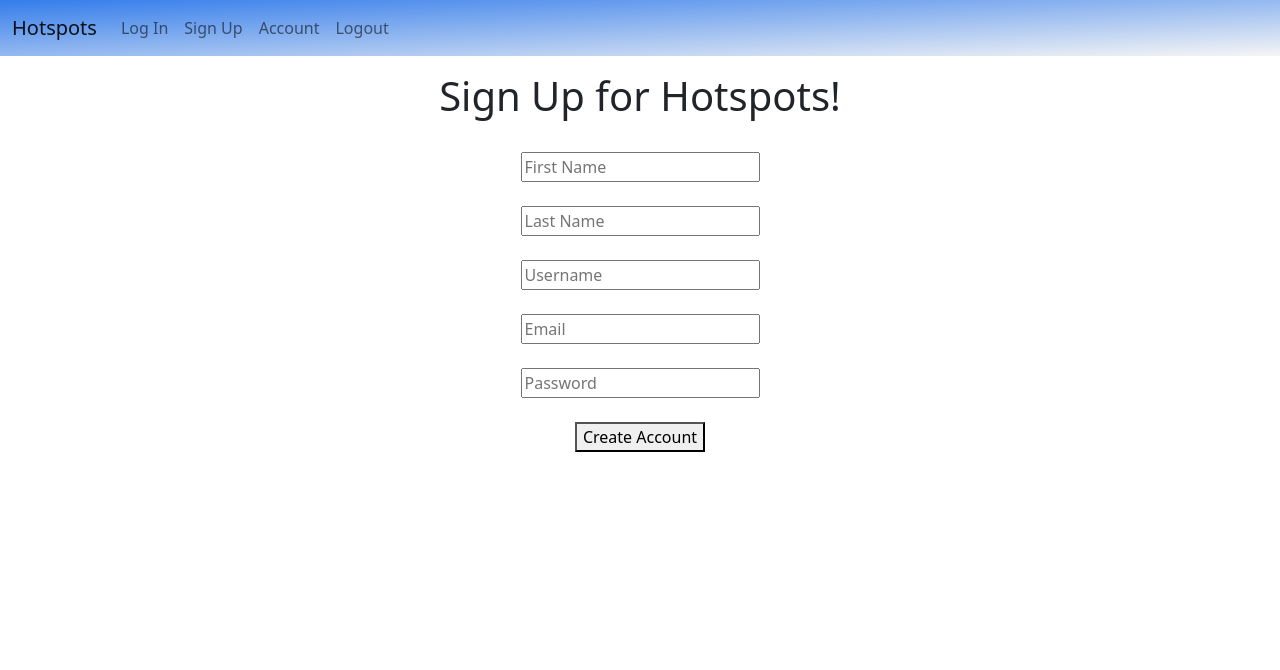
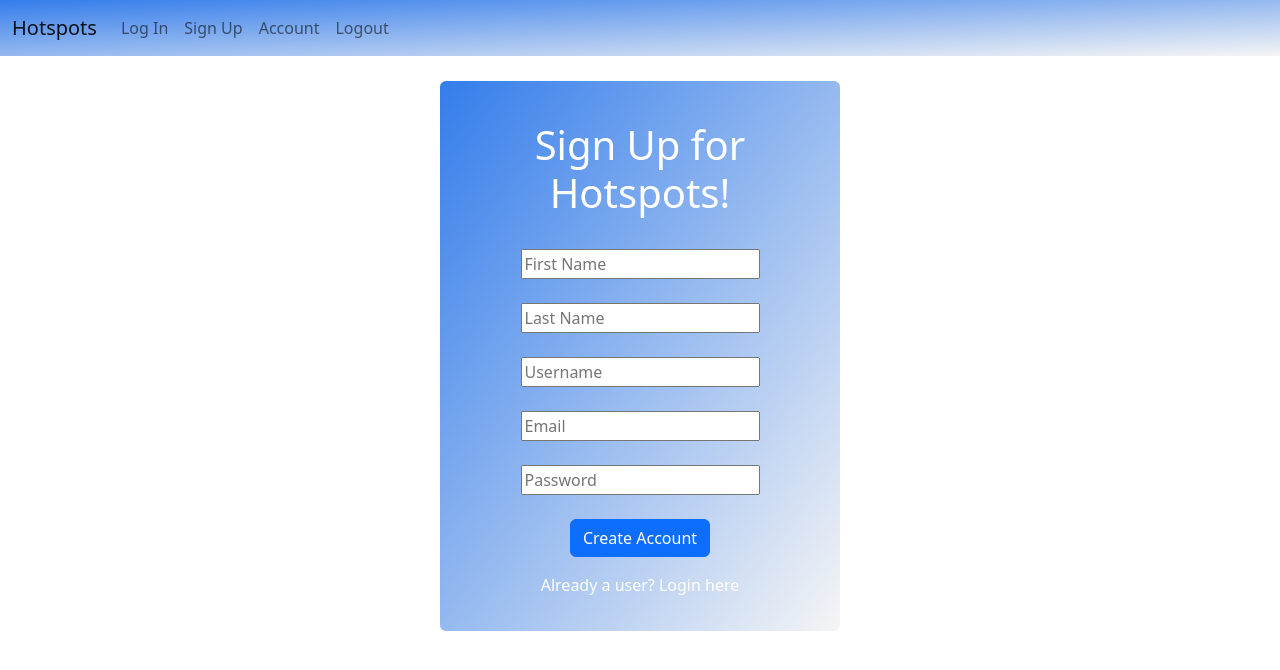
Before and after one commit to bethel-school-of-technology/team-the-innovators-frontend, an Angular app: page /signup in a window 1280 px wide. Shown: the top 670 px of the page. Built offline with nearby package versions, Linux system fonts and the light colour scheme.

Commit message:
Finished Home and signup css and stlying

```diff
--- a/src/app/app.component.html
+++ b/src/app/app.component.html
@@ -20,7 +20,7 @@
                     <a class="nav-link" href="profile">Account</a>
                 </li>
                 <li class="nav-item">
-                    <a class="nav-link" href="/users/logout">Logout</a>
+                    <a class="nav-link" href="/hotspots">Logout</a>
                 </li>
                 <li class="nav-item">
                     <a class="nav-link disabled"></a>
--- a/src/app/components/home/home.component.css
+++ b/src/app/components/home/home.component.css
@@ -0,0 +1,21 @@
+body {
+    background-image: url(https://magneticmediatv.com/wp-content/uploads/2022/01/nyc-skyline-liran-eisenberg.jpg);
+    height: 800px; /* You must set a specified height */
+  background-position: center; /* Center the image */
+  background-repeat: no-repeat; /* Do not repeat the image */
+  background-size: cover; /* Resize the background image to cover the entire container */
+}
+
+.card {
+    color: white;
+    border: none;
+
+    width: 500px;
+
+    padding: 40px;
+    position: relative;
+    top: 50%;
+    left: 50%;
+    transform: translate(-50%, -50%);
+    background-image: linear-gradient(to bottom right, #347deb, whitesmoke);
+}
--- a/src/app/components/home/home.component.html
+++ b/src/app/components/home/home.component.html
@@ -1,4 +1,6 @@
-<div style="text-align: center;">
+<body>
+    <div class="card">
+    <div style="text-align: center;">
     <h1>Welcome to New York City!</h1>
 <br>
 <h1>Search for new Hotspots!</h1>
@@ -6,10 +8,12 @@
 <input type="text" placeholder="Restaurant, Bar, Park, Museum, etc." name="hotspotsearch">
 <br>
 <br>
-<button>Search</button>
+<button class="mb-3 btn btn-primary" type="submit">Search</button>
 <br>
 <br>
 <br>
 <p>New to Hotspots?</p>
-<a routerLink="/signup"><button>Sign Up!</button></a>
+<a routerLink="/signup"><button class="mb-3 btn btn-primary" type="submit">Sign Up!</button></a>
 </div>
+    </div>
+</body>
--- a/src/app/components/signup/signup.component.css
+++ b/src/app/components/signup/signup.component.css
@@ -0,0 +1,25 @@
+.card {
+    color: white;
+    border: none;
+    height: 550px;
+    width: 400px;
+    margin-top: 300px;
+    padding: 40px;
+    position: relative;
+    top: 50%;
+    left: 50%;
+    transform: translate(-50%, -50%);
+    background-image: linear-gradient(to bottom right, #347deb, whitesmoke);
+}
+
+a {
+    color: white;
+    background-color: transparent;
+    text-decoration: none;
+  }
+
+  a:hover {
+    color: black;
+    background-color: transparent;
+    text-decoration: none;
+  }
--- a/src/app/components/signup/signup.component.html
+++ b/src/app/components/signup/signup.component.html
@@ -1,22 +1,27 @@
+
 <body style="text-align: center;">
+    <div class="card">
     <h1>Sign Up for Hotspots!</h1>
 <br>
+
 <form (ngSubmit) = "createNew()">
     <label></label>
-    <input type="text" name="firstName" placeholder="First Name" [(ngModel)] = "newUser.first_name">
+    <input type="text" name="firstName" placeholder="First Name" [(ngModel)] = "newUser.FirstName">
     <br><br>
     <label></label>
-    <input type="text" name="lastName" placeholder="Last Name" [(ngModel)] = "newUser.last_name">
+    <input type="text" name="lastName" placeholder="Last Name" [(ngModel)] = "newUser.LastName">
     <br><br>
     <label></label>
-    <input type="text" name="Username" placeholder="Username" [(ngModel)] = "newUser.username">
+    <input type="text" name="Username" placeholder="Username" [(ngModel)] = "newUser.Username">
     <br><br>
     <label></label>
-    <input type="text" name="Email" placeholder="Email" [(ngModel)] = "newUser.email">
+    <input type="text" name="Email" placeholder="Email" [(ngModel)] = "newUser.Email">
     <br><br>
     <label></label>
-    <input type="text" name="Password" placeholder="Password" [(ngModel)] = "newUser.password">
+    <input type="text" name="Password" placeholder="Password" [(ngModel)] = "newUser.Password">
     <br><br>
-    <button type="submit">Create Account</button>
+    <button class="mb-3 btn btn-primary" type="submit">Create Account</button>
+    <div>Already a user? Login <a routerLink="/login">here</a></div>
 </form>
+</div>
 </body>
--- a/src/app/components/signup/signup.component.ts
+++ b/src/app/components/signup/signup.component.ts
@@ -21,7 +21,7 @@ export class SignupComponent implements OnInit {
   createNew(){
     this.myUserService.createUser(this.newUser).subscribe(response => {
       console.log(response)
-      this.router.navigate(["profile"])
+      this.router.navigate(["login"])
     })
   }
 
```
Also changed, not shown: 1 other file (tests, documents, lock files or other folders).
